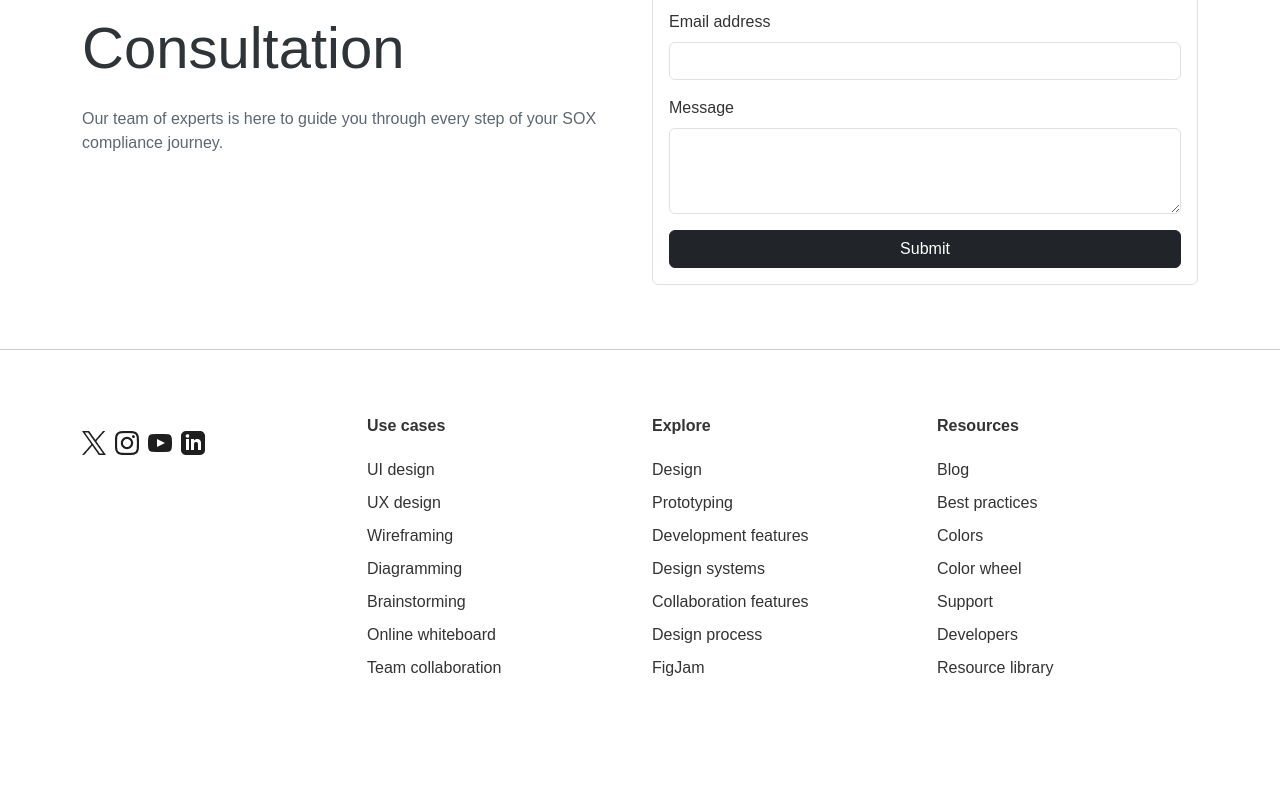
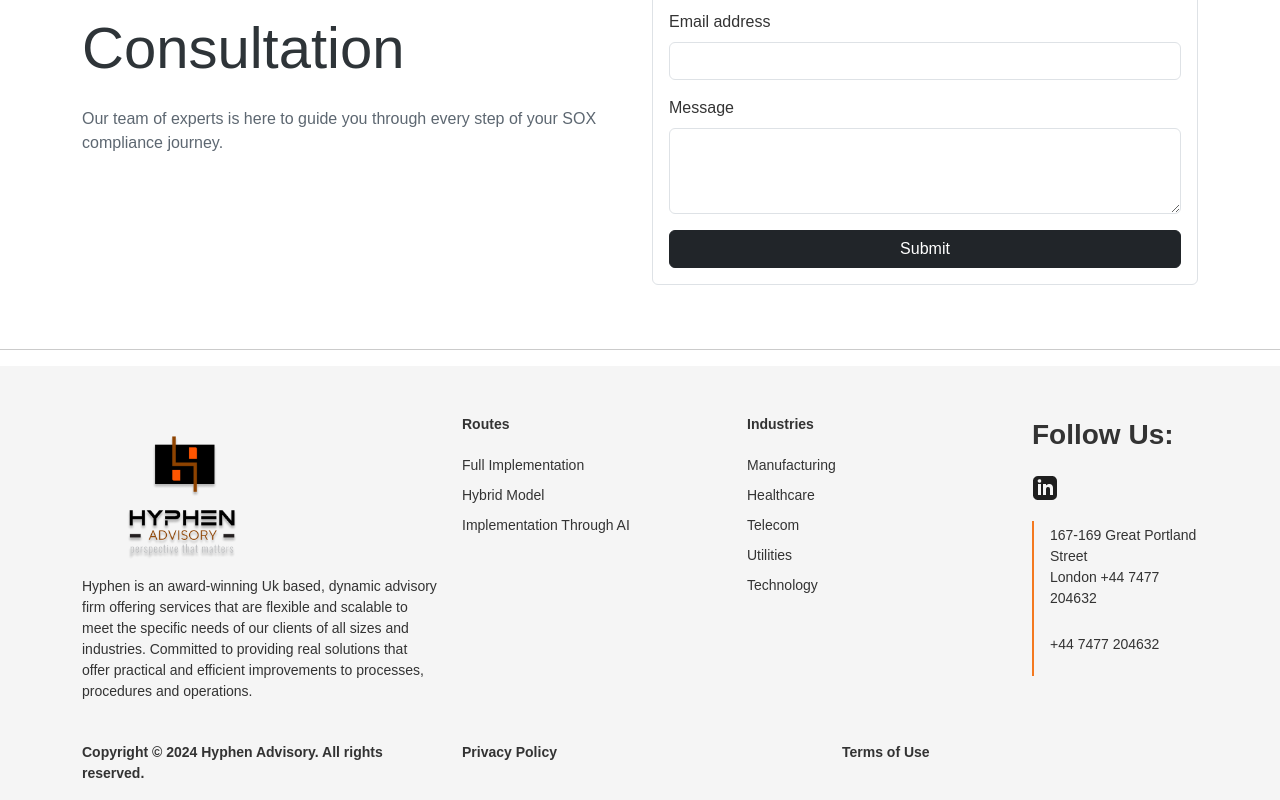
Before and after one commit to Sardar-Ali-Murad/hyphen-tech, a React (Vite) app: page /industries in a window 1280 px wide. Shown: the part 2570-3370 px from the top of the page. Before the commit the page ends 3319 px from the top, so only its background shows below. Built offline with nearby package versions, Linux system fonts and the light colour scheme; a web font is replaced by a local one.

Commit message:
style changes

```diff
--- a/package.json
+++ b/package.json
@@ -12,6 +12,7 @@
   "dependencies": {
     "classnames": "^2.5.1",
     "emailjs-com": "^3.2.0",
+    "express": "^4.21.0",
     "formik": "^2.4.6",
     "react": "^18.2.0",
     "react-dom": "^18.2.0",
--- a/public/assets/css/style.css
+++ b/public/assets/css/style.css
@@ -175,9 +175,13 @@ a {
 }
 
 .approach-card {
-  background-color: #f47920;
-  color: #ffffff;
+  background-color: #ffffff;
+  color: #000;
 }
+.border-text{
+  border-bottom: 2px solid #f47920;
+}
+
 
 .leader-title {
   position: relative;
--- a/src/App.css
+++ b/src/App.css
@@ -10,9 +10,20 @@
   border: none;
   text-decoration: none !important;
 }
-
+.leader-card{
+  height: 950px;
+}
+.logo-footer{
+  width: 200px;
+}
 .d-flex {
   display: flex;
+}
+.footer-text{
+  font-size: 14px;
+}
+.address-box{
+  border-left: 2px solid #f47920;
 }
 
 .justify-center {
--- a/src/components/common/contact.jsx
+++ b/src/components/common/contact.jsx
@@ -3,29 +3,29 @@ import React from "react";
 const Contact = () => {
   return (
     <div>
-      <section className="bg-light py-5">
-        <div className="container">
-          <div className="row">
-            <div className="col-12 text-center">
-              <h2>Ready to Ensure SOX Compliance?</h2>
-              <p className="px-lg-5">
-                Take the first step towards robust internal controls and secure
-                financial reporting.
-              </p>
-              <div className="mt-4">
-                <button
-                  className="btn btn-primary px-4 py-2"
-                  type="button"
-                  data-bs-toggle="modal"
-                  data-bs-target="#exampleModal"
-                >
-                  Schedule a Free Consultation
-                </button>
-              </div>
-            </div>
-          </div>
-        </div>
-      </section>
+      {/*<section className="bg-light py-5">*/}
+      {/*  <div className="container">*/}
+      {/*    <div className="row">*/}
+      {/*      <div className="col-12 text-center">*/}
+      {/*        <h2>Ready to Ensure SOX Compliance?</h2>*/}
+      {/*        <p className="px-lg-5">*/}
+      {/*          Take the first step towards robust internal controls and secure*/}
+      {/*          financial reporting.*/}
+      {/*        </p>*/}
+      {/*        <div className="mt-4">*/}
+      {/*          <button*/}
+      {/*            className="btn btn-primary px-4 py-2"*/}
+      {/*            type="button"*/}
+      {/*            data-bs-toggle="modal"*/}
+      {/*            data-bs-target="#exampleModal"*/}
+      {/*          >*/}
+      {/*            Schedule a Free Consultation*/}
+      {/*          </button>*/}
+      {/*        </div>*/}
+      {/*      </div>*/}
+      {/*    </div>*/}
+      {/*  </div>*/}
+      {/*</section>*/}
     </div>
   );
 };
--- a/src/components/common/footer.jsx
+++ b/src/components/common/footer.jsx
@@ -3,120 +3,116 @@ import React from "react";
 const Footer = () => {
   return (
     <div>
-      <footer className="py-5">
+      <footer className="pt-5 bg-light footer-text">
         <div className="container">
           <div className="row">
-            <div className="col-lg-3 col-md-6">
-              <div className="mt-3">
+            <div className="col-lg-4 col-md-6">
+              <div >
                 <a href="#">
                   <img
-                    src="assets/images/footer-icon/X Logo.png"
-                    className="me-2"
+                      src="assets/images/logo-ver.png" className={"logo-footer"}
                   />
                 </a>
-                <a href="#">
-                  <img
-                    src="assets/images/footer-icon/Logo Instagram.png"
-                    className="me-2"
-                  />
-                </a>
-                <a href="#">
-                  <img
-                    src="assets/images/footer-icon/Logo YouTube.png"
-                    className="me-2"
-                  />
-                </a>
-                <a href="#">
-                  <img
-                    src="assets/images/footer-icon/LinkedIn.png"
-                    className="me-2"
-                  />
-                </a>
+                <p >
+                  Hyphen is an award-winning Uk based, dynamic advisory firm offering services that are flexible and scalable to meet the specific needs of our clients of all sizes and industries. Committed to providing real solutions that offer practical and efficient improvements to processes, procedures and operations.
+                </p>
+
+
               </div>
             </div>
             <div className="col-lg-3 col-md-6">
               <div>
-                <p className="fw-bold">Use cases</p>
+                <p className="fw-bold">Routes</p>
               </div>
               <ul className="mt-3">
                 <li>
-                  <a href="#">UI design</a>
+                  <a href="#">Full Implementation</a>
                 </li>
                 <li>
-                  <a href="#">UX design</a>
+                  <a href="#">Hybrid Model</a>
                 </li>
                 <li>
-                  <a href="#">Wireframing</a>
+                  <a href="#">Implementation Through AI </a>
                 </li>
-                <li>
-                  <a href="#">Diagramming</a>
-                </li>
-                <li>
-                  <a href="#">Brainstorming</a>
-                </li>
-                <li>
-                  <a href="#">Online whiteboard</a>
-                </li>
-                <li>
-                  <a href="#">Team collaboration</a>
-                </li>
+
               </ul>
             </div>
             <div className="col-lg-3 col-md-6">
               <div>
-                <p className="fw-bold">Explore</p>
+                <p className="fw-bold">Industries</p>
               </div>
               <ul className="mt-3">
                 <li>
-                  <a href="#">Design</a>
+                  <a href="#">Manufacturing</a>
                 </li>
                 <li>
-                  <a href="#">Prototyping</a>
+                  <a href="#">Healthcare</a>
                 </li>
                 <li>
-                  <a href="#">Development features</a>
+                  <a href="#">Telecom</a>
                 </li>
                 <li>
-                  <a href="#">Design systems</a>
+                  <a href="#">Utilities</a>
                 </li>
                 <li>
-                  <a href="#">Collaboration features</a>
-                </li>
-                <li>
-                  <a href="#">Design process</a>
-                </li>
-                <li>
-                  <a href="#">FigJam</a>
+                  <a href="#">Technology</a>
                 </li>
               </ul>
             </div>
-            <div className="col-lg-3 col-md-6">
+            <div className="col-lg-2 col-md-6">
               <div>
-                <p className="fw-bold">Resources</p>
+                <p className="fw-bold fs-3">Follow Us:  </p>
               </div>
               <ul className="mt-3">
                 <li>
-                  <a href="#">Blog</a>
-                </li>
-                <li>
-                  <a href="#">Best practices</a>
-                </li>
-                <li>
-                  <a href="#">Colors</a>
-                </li>
-                <li>
-                  <a href="#">Color wheel</a>
-                </li>
-                <li>
-                  <a href="#">Support</a>
-                </li>
-                <li>
-                  <a href="#">Developers</a>
-                </li>
-                <li>
-                  <a href="#">Resource library</a>
+                  <a href="#">
+                    <img
+                        src="assets/images/footer-icon/LinkedIn.png"
+                        className="me-2"
+                    />
+                  </a>
                 </li>
               </ul>
+              <ul className={"address-box"}>
+                <li  className={"ms-3"}>
+                  <p>
+                    167-169 Great Portland Street
+                    <br/>
+
+                    London
+
+                    +44 7477 204632
+                  </p>
+
+                </li>
+                <li className={"ms-3"}>
+                  <p>
+
+
+                    +44 7477 204632
+                  </p>
+
+                </li>
+              </ul>
+            </div>
+          </div>
+
+
+          <div className={"row mt-4"}>
+            <div className={"col-lg-4"}>
+              <p className={"fw-bold"}>
+                Copyright © 2024 Hyphen Advisory. All rights reserved.
+              </p>
+            </div>
+            <div className={"col-lg-4"}>
+              <p className={"fw-bold"}>
+                Privacy Policy
+              </p>
+            </div>
+            <div className={"col-lg-4"}>
+              <p className={"fw-bold"}>
+                Terms of Use
+              </p>
             </div>
           </div>
         </div>
--- a/src/components/common/newsletter.jsx
+++ b/src/components/common/newsletter.jsx
@@ -105,6 +105,30 @@ const Newsletter = () => {
         </div>
       </section>
 
+        <section className="bg-light py-5">
+          <div className="container">
+            <div className="row">
+              <div className="col-12 text-center">
+                <h2>Ready to Ensure SOX Compliance?</h2>
+                <p className="px-lg-5">
+                  Take the first step towards robust internal controls and secure
+                  financial reporting.
+                </p>
+                <div className="mt-4">
+                  <button
+                      className="btn btn-primary px-4 py-2"
+                      type="button"
+                      data-bs-toggle="modal"
+                      data-bs-target="#exampleModal"
+                  >
+                    Schedule a Free Consultation
+                  </button>
+                </div>
+              </div>
+            </div>
+          </div>
+        </section>
+
       <section className="py-5">
         <div className="container">
           <div className="row">
--- a/src/components/home/hero.jsx
+++ b/src/components/home/hero.jsx
@@ -3,9 +3,9 @@ import React from "react";
 const Hero = () => {
   return (
     <div>
-      <header className="container">
-        <div className="row py-5">
-          <div className="col-lg-6">
+      <header className="">
+        <div className="row py-5 ">
+          <div className="col-lg-6" style={{ paddingLeft: '140px' }}>
             <h1 className="main-heading">
               Sarbanes Oxley (SOX) Implementation Specialists
             </h1>
--- a/src/components/home/leadership.jsx
+++ b/src/components/home/leadership.jsx
@@ -3,7 +3,7 @@ import React from "react";
 const Leadership = () => {
   return (
     <div>
-      <section className="py-5 bg-light">
+      <section className="py-5 bg-light"  >
         <div className="container">
           <div className="row">
             <div className="col-lg-6">
@@ -16,7 +16,7 @@ const Leadership = () => {
           <div className="col-12">
             <div className="row">
               <div className="col-lg-6">
-                <div className="border leader-card">
+                <div className="border leader-card" >
                   <img
                     src="assets/images/leader-1.png"
                     className="img-fluid w-100"
```
Also changed, not shown: src/components/home/approach.jsx (+12 -12 lines), public/assets/images/logo-ver.png (added), 1 other file (tests, documents, lock files or other folders).
